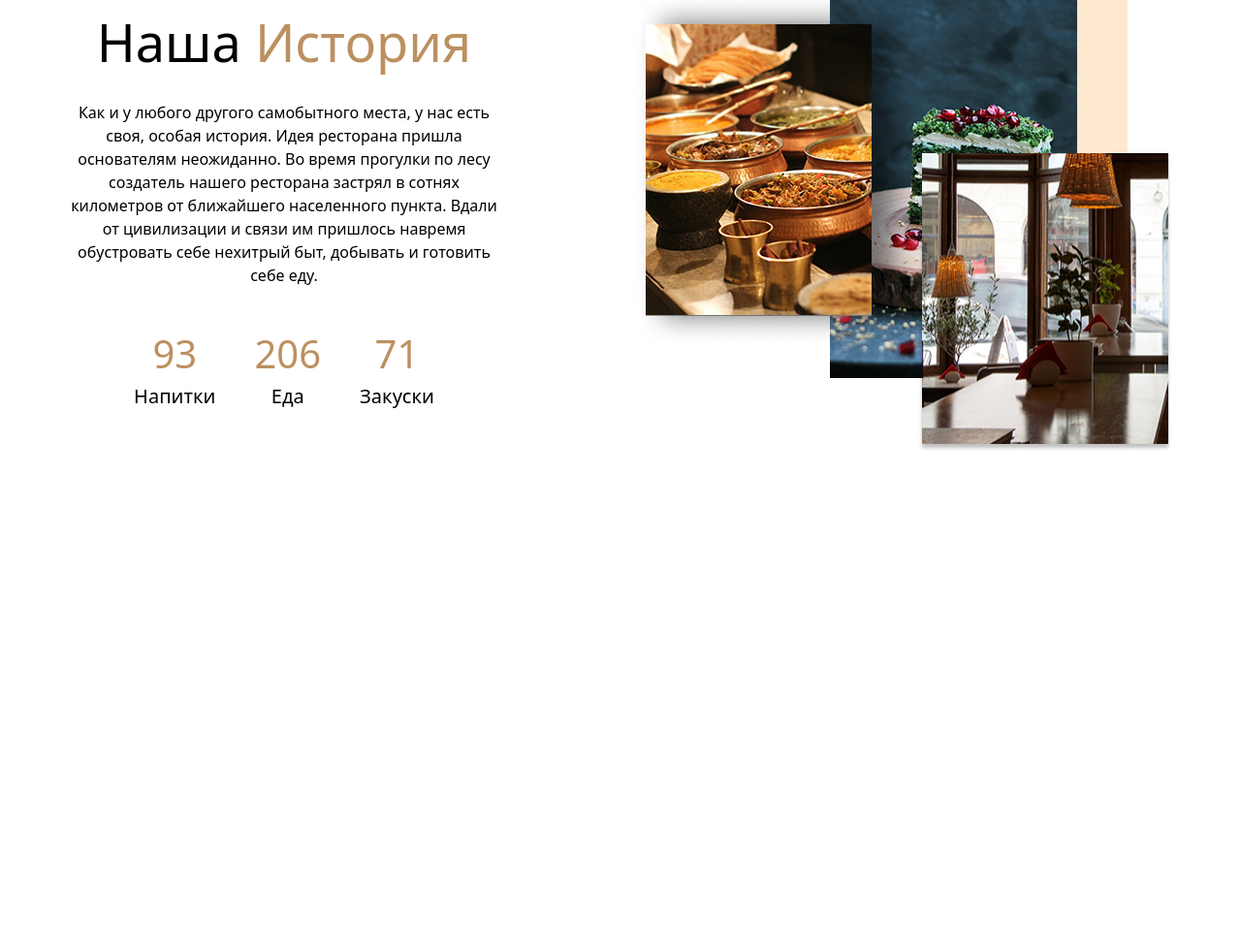
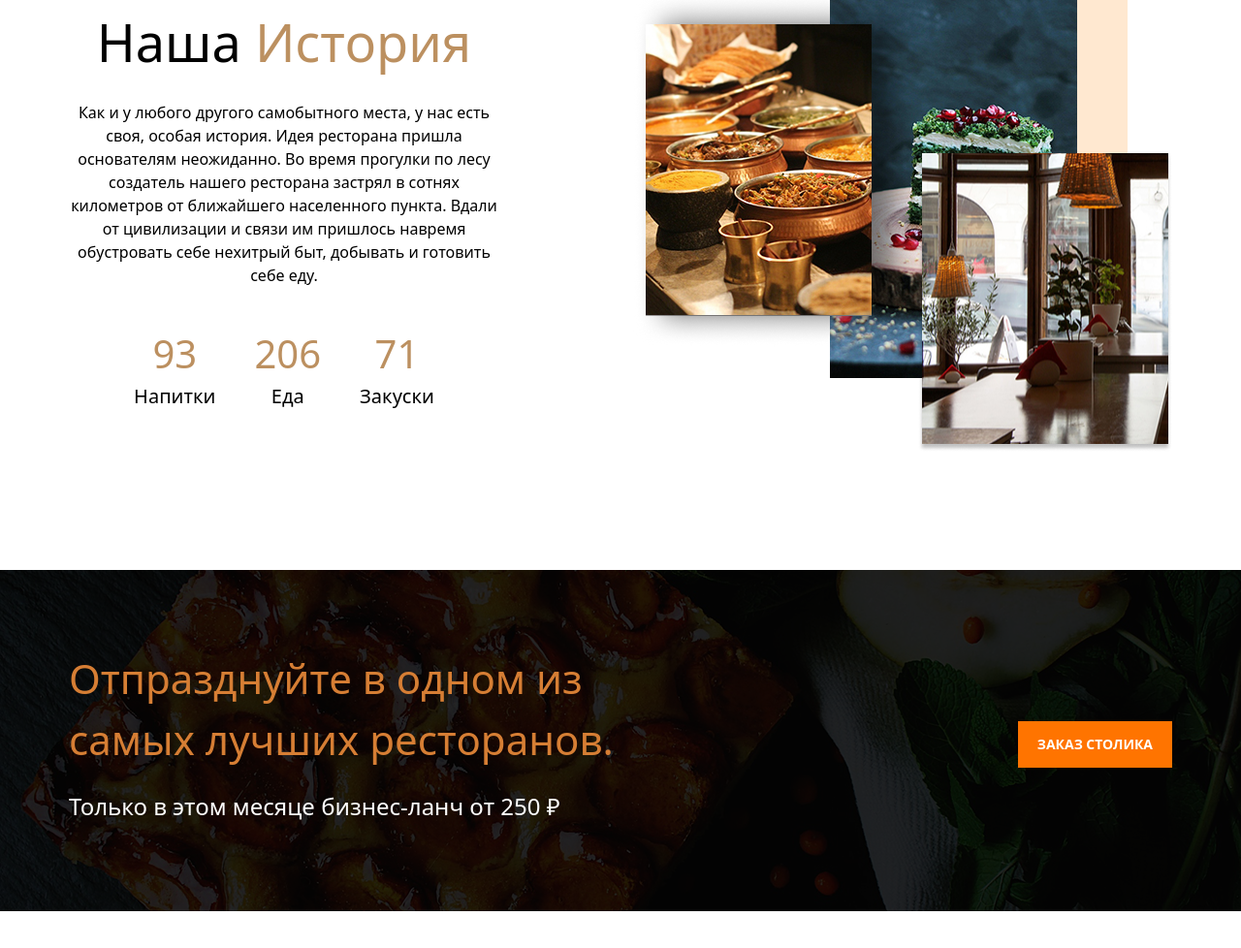
Before and after one commit to SOB1Rake/Restoran, a plain HTML site: page index.html in a window 1280 px wide. Shown: the part 1265-2243 px from the top of the page at 97% size. Before the commit the page ends 1731 px from the top, so only its background shows below. Drawn offline with nearby package versions, Linux system fonts and the light colour scheme.

Commit message:
section3 end

```diff
--- a/index.html
+++ b/index.html
@@ -106,6 +106,19 @@
             <img src="./img/images.png" alt="">
           </div>
         </section>
+
+        <section>
+          <div class="mt-[122px] bg-[url('./img/bg.png')] mb-[132px]">
+            <div class="max-w-[1138px] w-full mx-auto text-center lg:text-start lg:flex justify-between items-center">
+              <div class="max-w-[600px] w-full">
+                <p class="text-[30px] lg:text-[42px] pt-[80px] text-[#D67E34] mb-5">Отпразднуйте в одном из
+                  самых лучших ресторанов.</p>
+                <p class="text-[24px] text-white pb-[90px]">Только в этом месяце бизнес-ланч от 250 ₽</p>
+              </div>
+              <a class="py-[14px] px-5 px-0 inline-block bg-[#FF7400] text-white text-sm font-bold mt-3 md-mb-0 mb-1 hover:bg-[#D67E35] transition-[500ms]" href="#">ЗАКАЗ СТОЛИКА</a>
+            </div>
+          </div>
+        </section>
     </main>
 
 
```
Also changed, not shown: img/bg.png (added).
